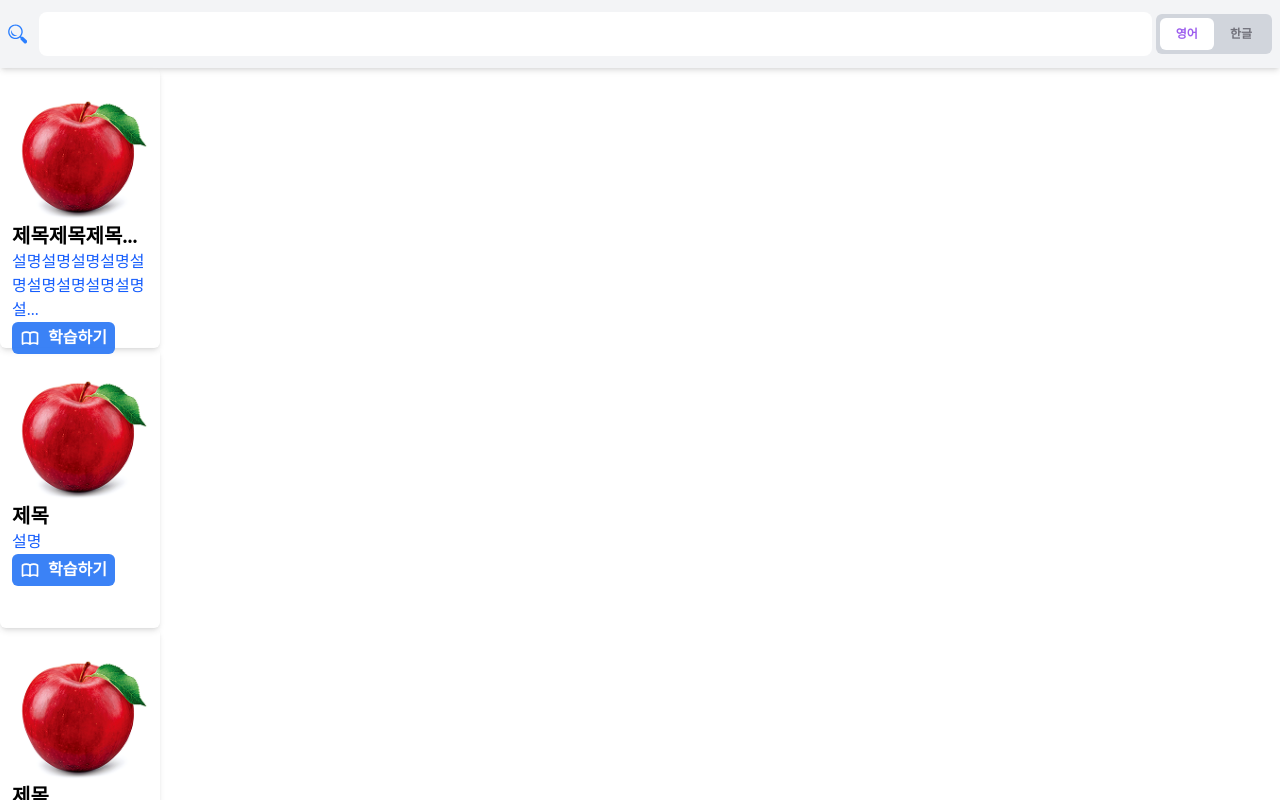
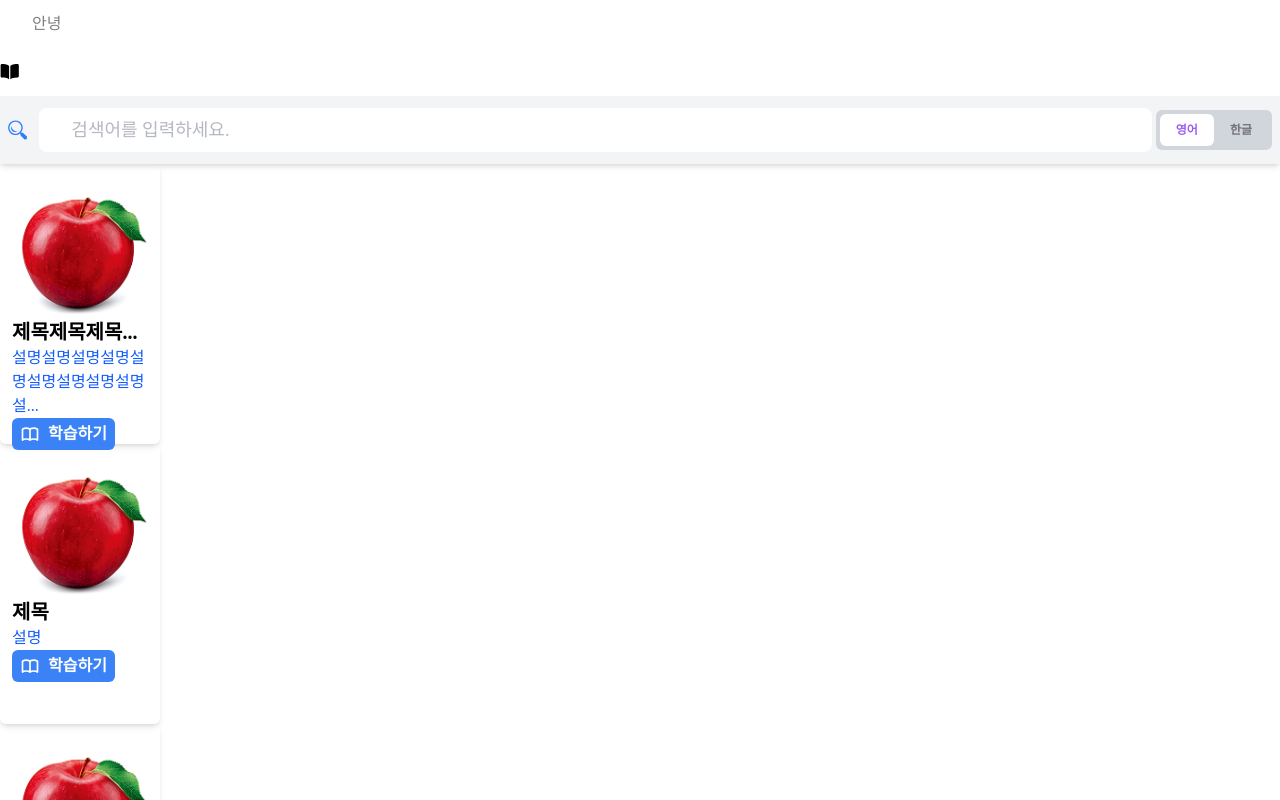
Before and after one commit to munjh61/SeeVocaLang, a React (Vite) app in the folder frontend/: page /moon in a window 1280 px wide. Shown: the top 800 px of the page. Built offline with nearby package versions, Linux system fonts and the light colour scheme; a web font is replaced by a local one.

Commit message:
IconInput에 ...inputProps 추가

```diff
--- a/frontend/src/components/molecules/IconInput/IconInput.tsx
+++ b/frontend/src/components/molecules/IconInput/IconInput.tsx
@@ -33,7 +33,7 @@ export const IconInput = ({
   return (
     <div className={`w-full flex items-center gap-2 ${className}`}>
       <Icon {...iconVariant} />
-      <Input {...inputVariant} onKeyDown={pressEnter} />
+      <Input {...inputVariant} onKeyDown={pressEnter} {...inputProps} />
     </div>
   );
 };
--- a/frontend/src/pages/TestPageMoon.tsx
+++ b/frontend/src/pages/TestPageMoon.tsx
@@ -1,6 +1,9 @@
 import apple from "../asset/png/apple.png";
+import { Input } from "../components/atoms/input/Input";
+import { IconInput } from "../components/molecules/iconInput/IconInput";
 import { SearchbarSegment } from "../components/organisms/searchbarSegment/SearchbarSegment";
 import { VocaCard } from "../components/organisms/vocaCard/VocaCard";
+import book from "../asset/book.svg?react";
 
 function TestPageMoon() {
   // const handleSearch = (value: string) => {
@@ -8,6 +11,8 @@ function TestPageMoon() {
   // };
   return (
     <>
+      <Input placeholder="안녕" />
+      <IconInput iconVariant={{ icon: book }} />
       <SearchbarSegment
         onSearch={v => console.log(v)}
         segmentControl={{
```
